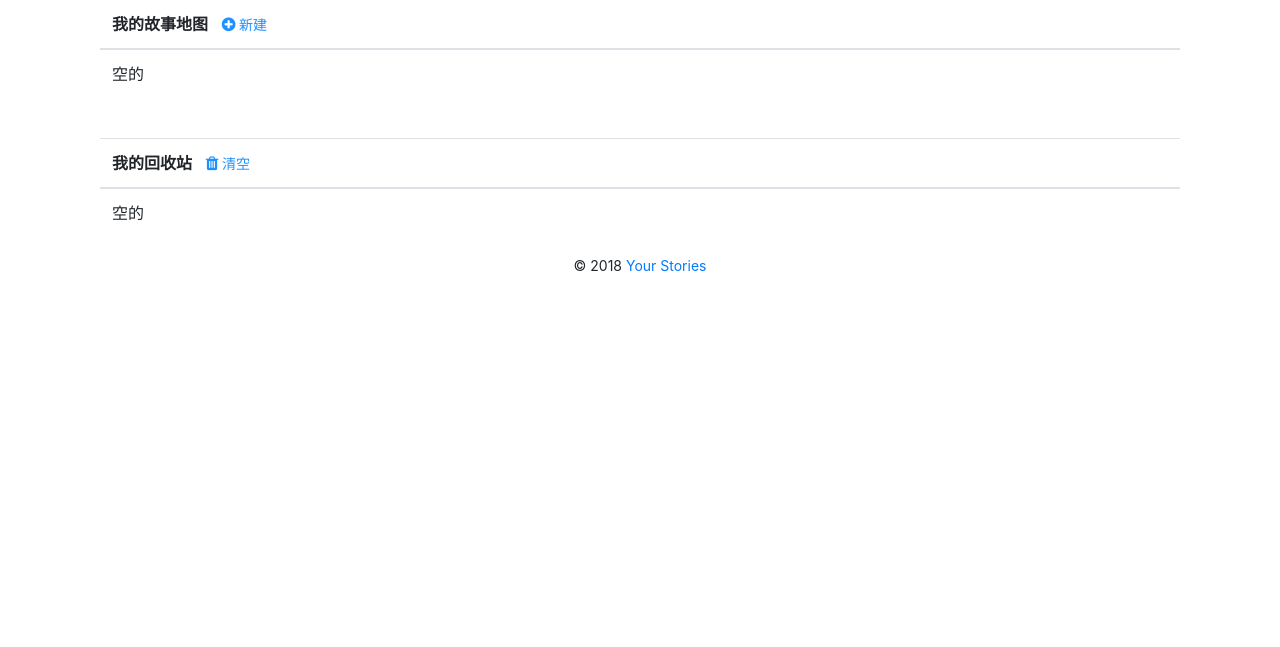
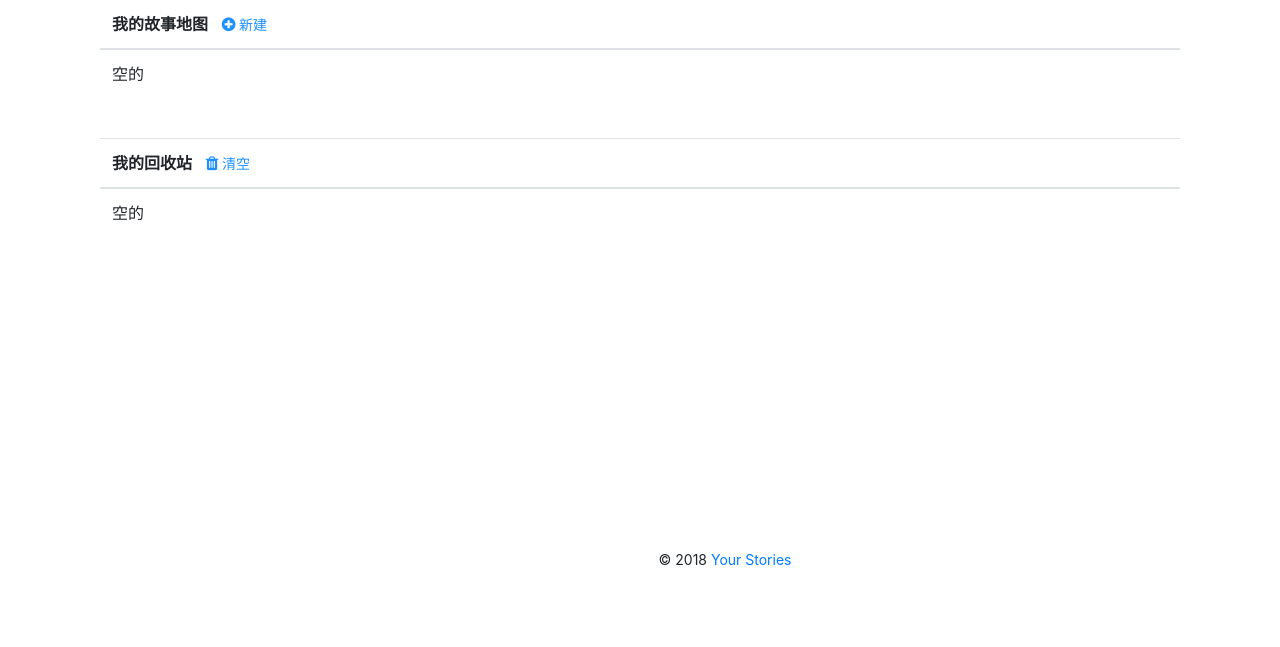
Before and after one commit to dylanchu/usmt, a Flask app: page /dashboard in a window 1280 px wide; the page is wider, and only the part inside the window is pictured. Shown: the part 153-800 px from the top of that part. Run offline with Flask 2, Linux system fonts and the light colour scheme; the visitor is signed in with stand-in values (Sample User, id 1); some libraries are stand-ins or nearby versions.

Commit message:
change:style

```diff
--- a/app/templates/base.html
+++ b/app/templates/base.html
@@ -26,7 +26,7 @@
         </div>
     </nav>
     {% block content %}{% endblock %}
-    <footer class="text-center">
+    <footer class="text-center" style="width:100%;height:100px;position:absolute;bottom:0px">
         {% block footer %}
             <small> &copy; 2018 <a href="/" title="Online Story Mapping Tool">Your Stories</a>
             </small>
```
